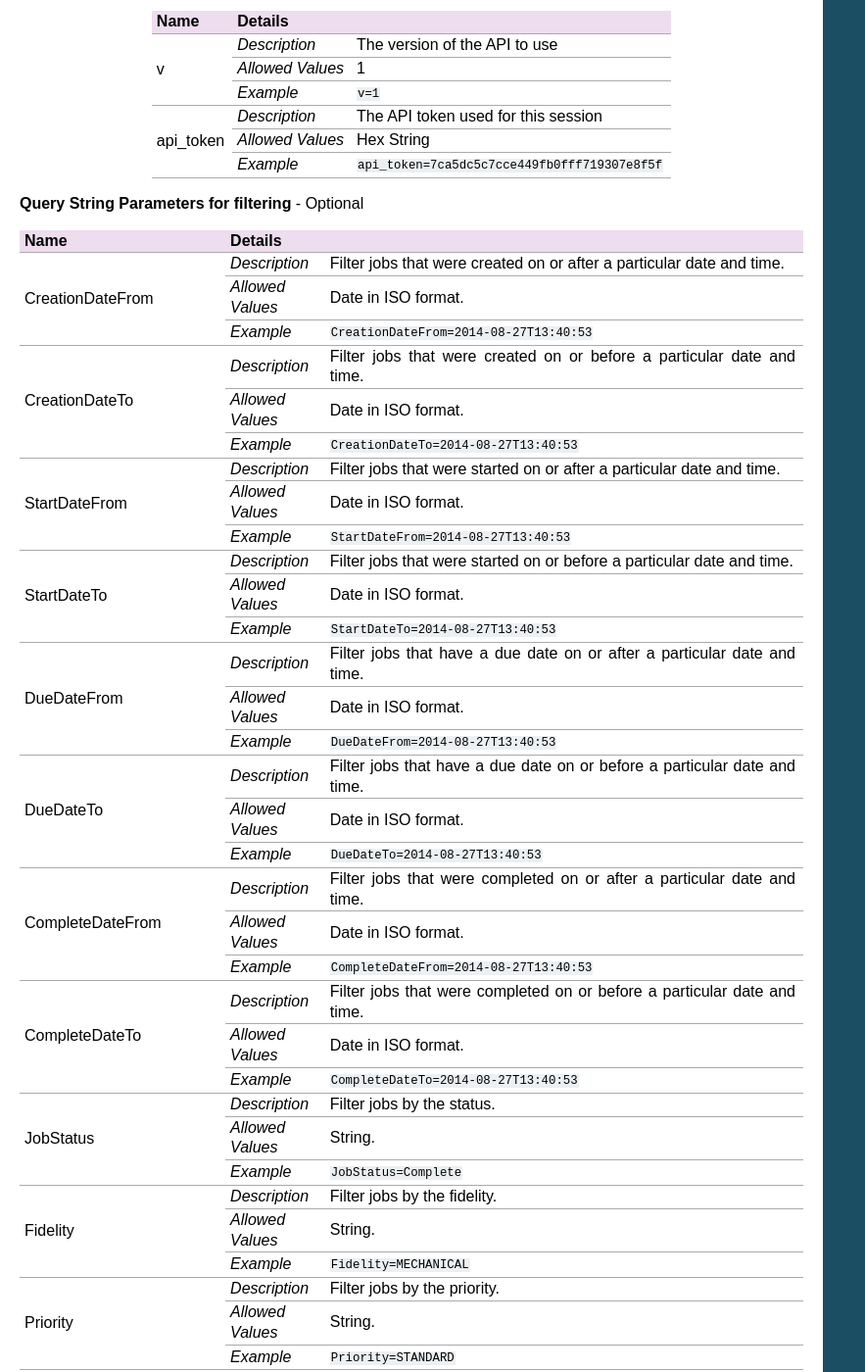
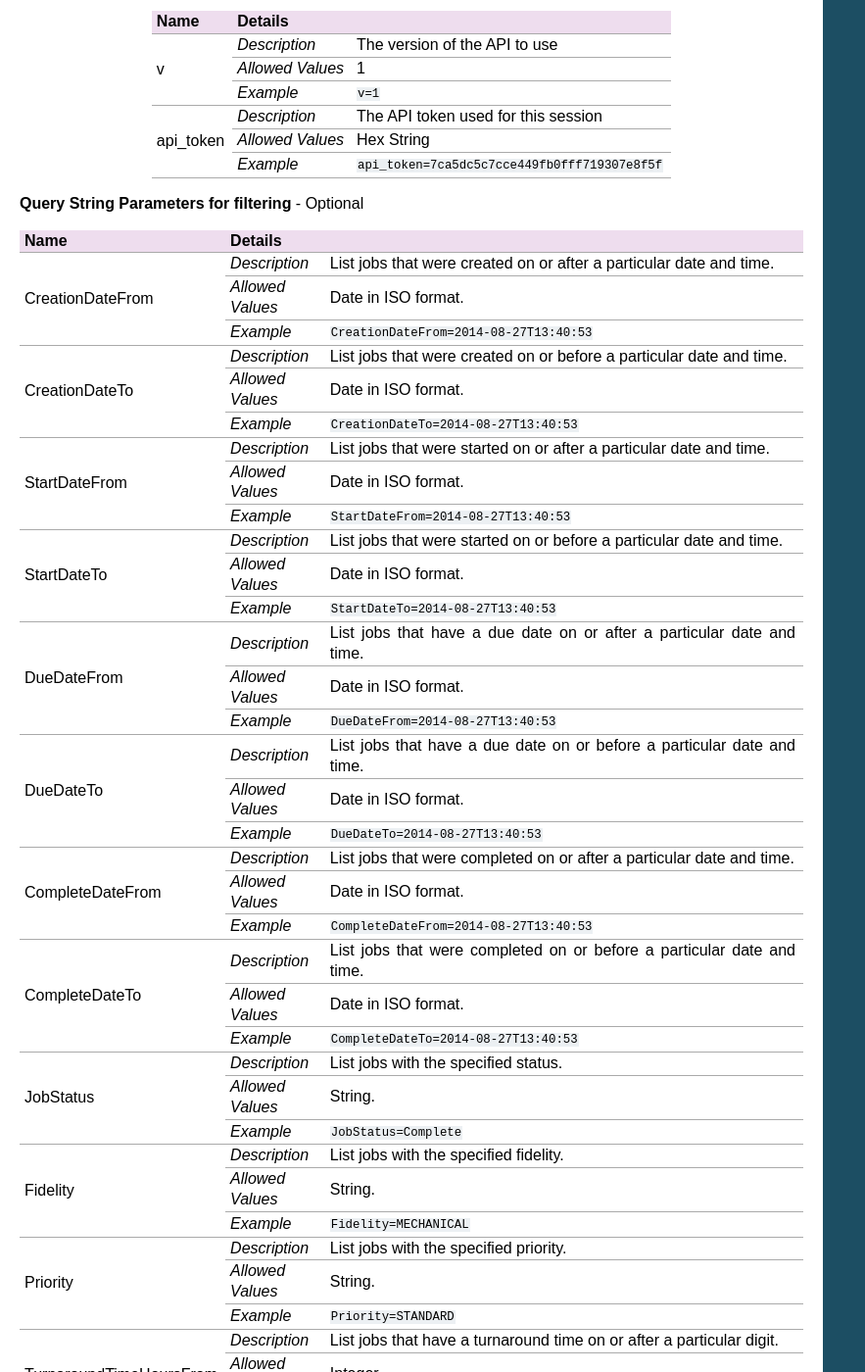
Before and after one commit to cielo24/Docs, a Sphinx documentation site: the page built from api/source/job_control/job_list.rst, in a window 1280 px wide and 1400 px high, scrolled down 248 px. Shown: the whole window at 98% size, without its empty margins (0-883 px from the left). Built offline with Sphinx 7.4.7, drawn with Linux system fonts in a browser that asks for light colours; some of the changed text lies outside the part shown.

Commit message:
Minor wording change on job list page

```diff
--- a/api/source/job_control/job_list.rst
+++ b/api/source/job_control/job_list.rst
@@ -31,79 +31,79 @@ The list is sorted by default to the creation time of the job, descending.
 +-------------------------+---------------------------------------------------------------------------------------------+
 | Name                    | Details                                                                                     |
 +=========================+==================+==========================================================================+
-| CreationDateFrom        | `Description`    | Filter jobs that were created on or after a particular date and time.    |
+| CreationDateFrom        | `Description`    | List jobs that were created on or after a particular date and time.      |
 |                         +------------------+--------------------------------------------------------------------------+
 |                         | `Allowed Values` | Date in ISO format.                                                      |
 |                         +------------------+--------------------------------------------------------------------------+
 |                         | `Example`        | ``CreationDateFrom=2014-08-27T13:40:53``                                 |
 +-------------------------+------------------+--------------------------------------------------------------------------+
-| CreationDateTo          | `Description`    | Filter jobs that were created on or before a particular date and time.   |
+| CreationDateTo          | `Description`    | List jobs that were created on or before a particular date and time.     |
 |                         +------------------+--------------------------------------------------------------------------+
 |                         | `Allowed Values` | Date in ISO format.                                                      |
 |                         +------------------+--------------------------------------------------------------------------+
 |                         | `Example`        | ``CreationDateTo=2014-08-27T13:40:53``                                   |
 +-------------------------+------------------+--------------------------------------------------------------------------+
-| StartDateFrom           | `Description`    | Filter jobs that were started on or after a particular date and time.    |
+| StartDateFrom           | `Description`    | List jobs that were started on or after a particular date and time.      |
 |                         +------------------+--------------------------------------------------------------------------+
 |                         | `Allowed Values` | Date in ISO format.                                                      |
 |                         +------------------+--------------------------------------------------------------------------+
 |                         | `Example`        | ``StartDateFrom=2014-08-27T13:40:53``                                    |
 +-------------------------+------------------+--------------------------------------------------------------------------+
-| StartDateTo             | `Description`    | Filter jobs that were started on or before a particular date and time.   |
+| StartDateTo             | `Description`    | List jobs that were started on or before a particular date and time.     |
 |                         +------------------+--------------------------------------------------------------------------+
 |                         | `Allowed Values` | Date in ISO format.                                                      |
 |                         +------------------+--------------------------------------------------------------------------+
 |                         | `Example`        | ``StartDateTo=2014-08-27T13:40:53``                                      |
 +-------------------------+------------------+--------------------------------------------------------------------------+
-| DueDateFrom             | `Description`    | Filter jobs that have a due date on or after a particular date and time. |
+| DueDateFrom             | `Description`    | List jobs that have a due date on or after a particular date and time.   |
 |                         +------------------+--------------------------------------------------------------------------+
 |                         | `Allowed Values` | Date in ISO format.                                                      |
 |                         +------------------+--------------------------------------------------------------------------+
 |                         | `Example`        | ``DueDateFrom=2014-08-27T13:40:53``                                      |
 +-------------------------+------------------+--------------------------------------------------------------------------+
-| DueDateTo               | `Description`    | Filter jobs that have a due date on or before a particular date and time.|
+| DueDateTo               | `Description`    | List jobs that have a due date on or before a particular date and time.  |
 |                         +------------------+--------------------------------------------------------------------------+
 |                         | `Allowed Values` | Date in ISO format.                                                      |
 |                         +------------------+--------------------------------------------------------------------------+
 |                         | `Example`        | ``DueDateTo=2014-08-27T13:40:53``                                        |
 +-------------------------+------------------+--------------------------------------------------------------------------+
-| CompleteDateFrom        | `Description`    | Filter jobs that were completed on or after a particular date and time.  |
+| CompleteDateFrom        | `Description`    | List jobs that were completed on or after a particular date and time.    |
 |                         +------------------+--------------------------------------------------------------------------+
 |                         | `Allowed Values` | Date in ISO format.                                                      |
 |                         +------------------+--------------------------------------------------------------------------+
 |                         | `Example`        | ``CompleteDateFrom=2014-08-27T13:40:53``                                 |
 +-------------------------+------------------+--------------------------------------------------------------------------+
-| CompleteDateTo          | `Description`    | Filter jobs that were completed on or before a particular date and time. |
+| CompleteDateTo          | `Description`    | List jobs that were completed on or before a particular date and time.   |
 |                         +------------------+--------------------------------------------------------------------------+
 |                         | `Allowed Values` | Date in ISO format.                                                      |
 |                         +------------------+--------------------------------------------------------------------------+
 |                         | `Example`        | ``CompleteDateTo=2014-08-27T13:40:53``                                   |
 +-------------------------+------------------+--------------------------------------------------------------------------+
-| JobStatus               | `Description`    | Filter jobs by the status.                                               |
+| JobStatus               | `Description`    | List jobs with the specified status.                                     |
 |                         +------------------+--------------------------------------------------------------------------+
 |                         | `Allowed Values` | String.                                                                  |
 |                         +------------------+--------------------------------------------------------------------------+
 |                         | `Example`        | ``JobStatus=Complete``                                                   |
 +-------------------------+------------------+--------------------------------------------------------------------------+
-| Fidelity                | `Description`    | Filter jobs by the fidelity.                                             |
+| Fidelity                | `Description`    | List jobs with the specified fidelity.                                   |
 |                         +------------------+--------------------------------------------------------------------------+
 |                         | `Allowed Values` | String.                                                                  |
 |                         +------------------+--------------------------------------------------------------------------+
 |                         | `Example`        | ``Fidelity=MECHANICAL``                                                  |
 +-------------------------+------------------+--------------------------------------------------------------------------+
-| Priority                | `Description`    | Filter jobs by the priority.                                             |
+| Priority                | `Description`    | List jobs with the specified priority.                                   |
 |                         +------------------+--------------------------------------------------------------------------+
 |                         | `Allowed Values` | String.                                                                  |
 |                         +------------------+--------------------------------------------------------------------------+
 |                         | `Example`        | ``Priority=STANDARD``                                                    |
 +-------------------------+------------------+--------------------------------------------------------------------------+
-| TurnaroundTimeHoursFrom | `Description`    | Filter jobs that have a turnaround time on or after a particular digit.  |
+| TurnaroundTimeHoursFrom | `Description`    | List jobs that have a turnaround time on or after a particular digit.    |
 |                         +------------------+--------------------------------------------------------------------------+
 |                         | `Allowed Values` | Integer.                                                                 |
 |                         +------------------+--------------------------------------------------------------------------+
 |                         | `Example`        | ``TurnaroundTimeHoursFrom=24``                                           |
 +-------------------------+------------------+--------------------------------------------------------------------------+
-| TurnaroundTimeHoursTo   | `Description`    | Filter jobs that have a turnaround time on or before a particular digit. |
+| TurnaroundTimeHoursTo   | `Description`    | List jobs that have a turnaround time on or before a particular digit.   |
 |                         +------------------+--------------------------------------------------------------------------+
 |                         | `Allowed Values` | Integer.                                                                 |
 |                         +------------------+--------------------------------------------------------------------------+
```
